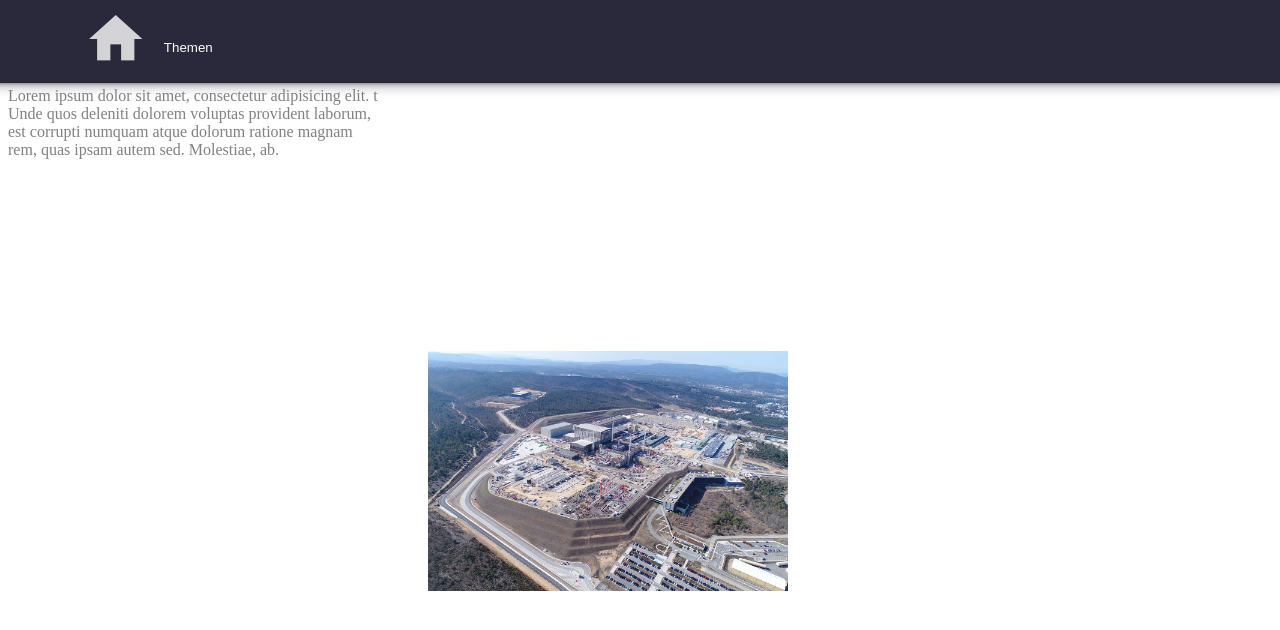
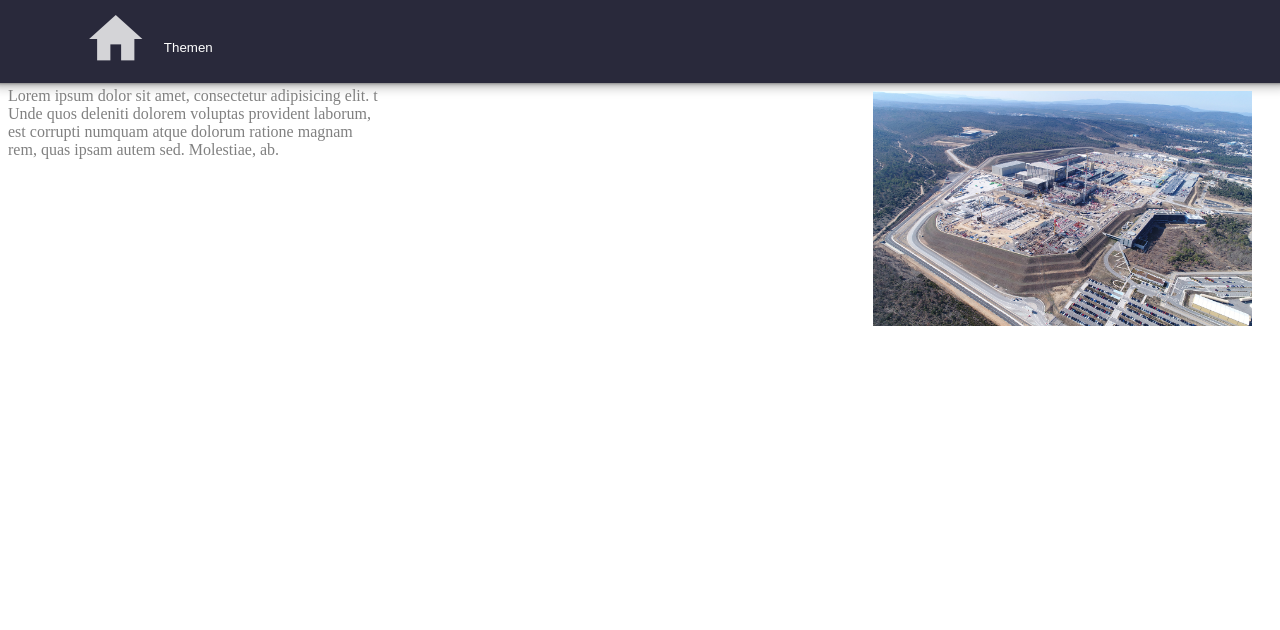
Before and after one commit to Cha0sType/site-thermonuclearfusion, a Flask app: page /iter in a window 1280 px wide. Shown: the top 630 px of the page. Run offline with Flask 2, Linux system fonts and the light colour scheme.

Commit message:
Making Iter in new (!!!) format

```diff
--- a/templates/Iter/iter_index.html
+++ b/templates/Iter/iter_index.html
@@ -20,7 +20,7 @@
         </div>
 
     </div>
-    <img src="{{url_for('static', filename='photos/iter-view.jpg')}}" alt="Something went wrong .-." style="scale: 30%; position: absolute; float: left;">
+    <img src="{{url_for('static', filename='photos/iter-view.jpg')}}" alt="Something went wrong .-." style="width: 30%; height: 30%; float: right; padding: 20px;">
     <p style="color: grey;">
         Lorem ipsum dolor sit amet, consectetur adipisicing elit. t <br> Unde quos deleniti dolorem voluptas provident
         laborum, <br>
```
